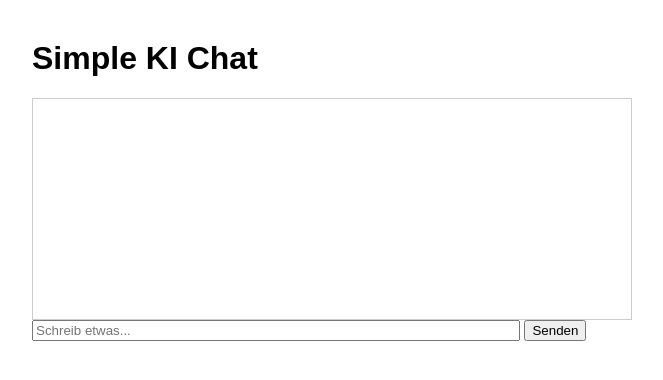
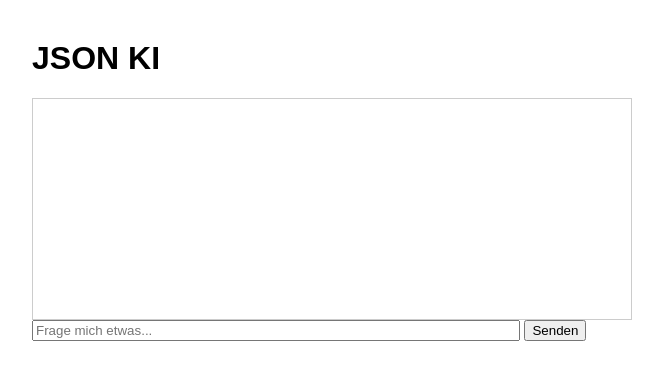
Before and after one commit to 08152/Lumooora, a plain HTML site: page index.html in a window 1280 px wide. Shown: the whole page, without its empty margins (308-971 px from the left). Drawn offline with Linux system fonts and the light colour scheme; no server answers.

Commit message:
Update index.html

```diff
--- a/index.html
+++ b/index.html
@@ -2,7 +2,7 @@
 <html lang="de">
 <head>
   <meta charset="UTF-8" />
-  <title>Simple KI Chat</title>
+  <title>JSON KI</title>
   <style>
     body { font-family: sans-serif; max-width: 600px; margin: 40px auto; }
     #chat { border: 1px solid #ccc; padding: 10px; min-height: 200px; }
@@ -12,11 +12,12 @@
   </style>
 </head>
 <body>
-  <h1>Simple KI Chat</h1>
+  <h1>JSON KI</h1>
+
   <div id="chat"></div>
 
   <form id="chat-form">
-    <input id="user-input" type="text" placeholder="Schreib etwas..." style="width: 80%;" required />
+    <input id="user-input" type="text" placeholder="Frage mich etwas..." style="width: 80%;" required />
     <button type="submit">Senden</button>
   </form>
 
@@ -38,6 +39,7 @@
       e.preventDefault();
       const text = input.value.trim();
       if (!text) return;
+
       addMessage(text, 'user');
       input.value = '';
 
```
